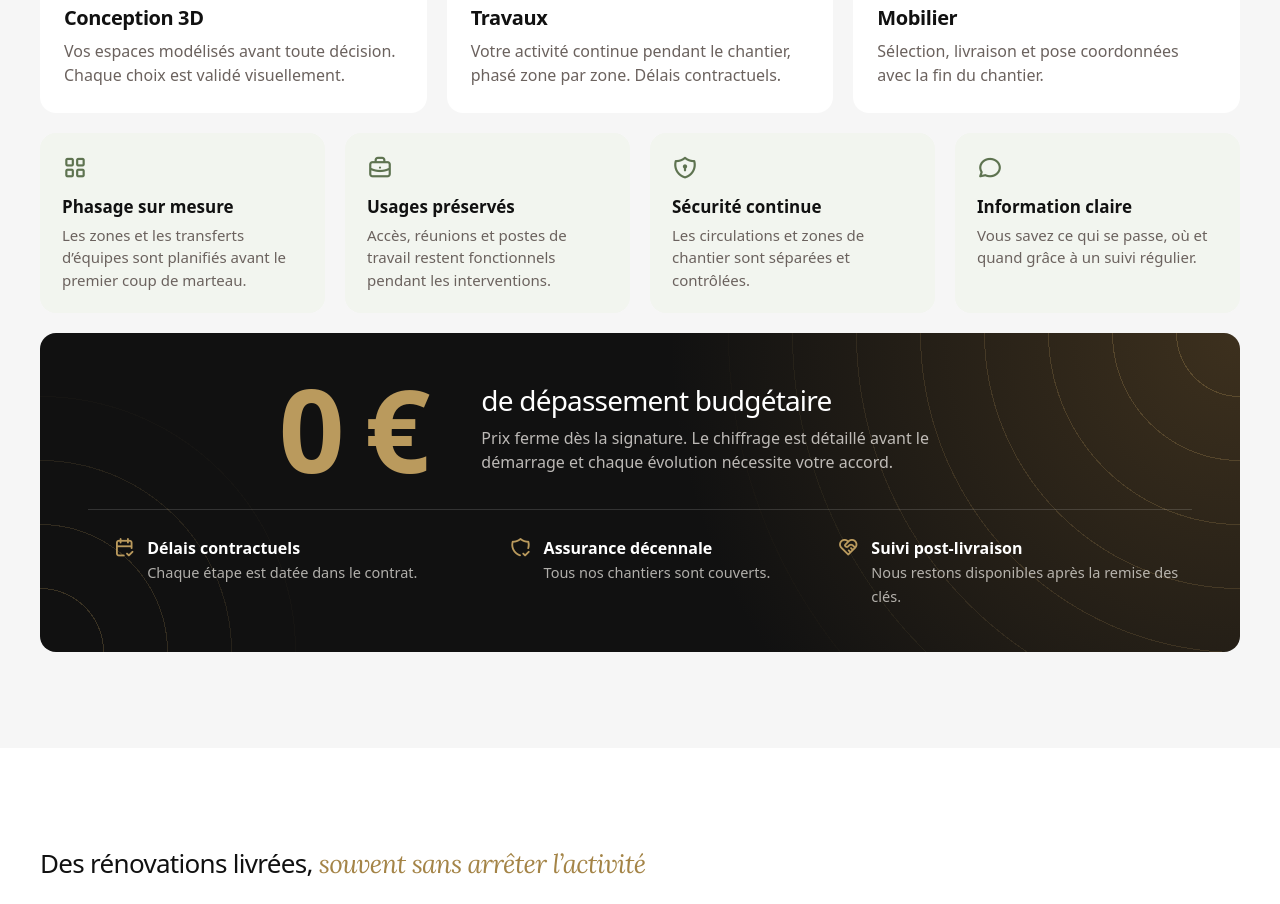
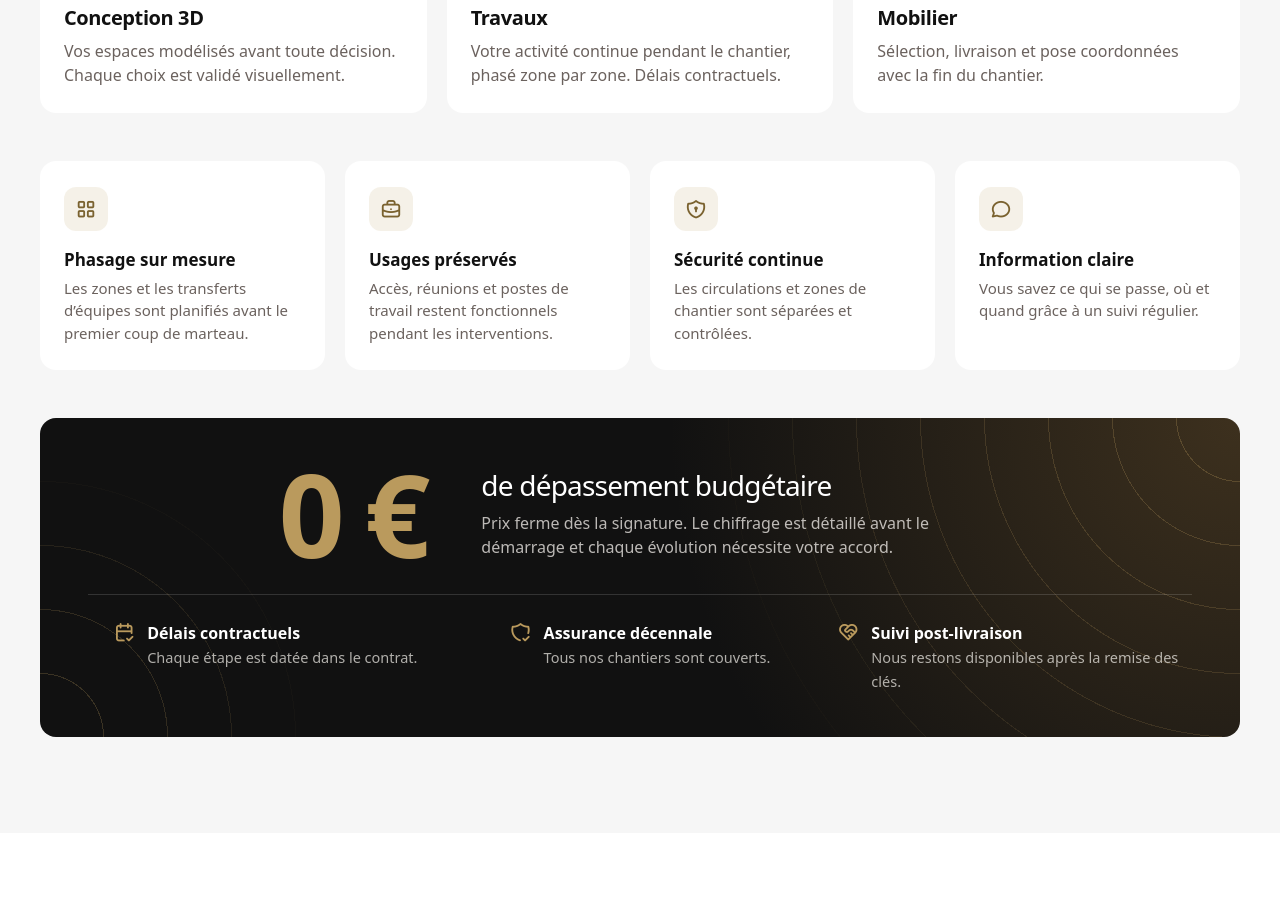
Before and after one commit to remivinel-netizen/clueme-landing-pages, a plain HTML site: page renovation-bureaux-paris-ads/index.html in a window 1280 px wide. Shown: the part 2607-3511 px from the top of the page. Drawn offline with Linux system fonts and the light colour scheme; a web font is replaced by a local one.

Commit message:
Rénovation : cartes site occupé aérées, fond blanc et icônes dorées
Co-Authored-By: Claude Fable 5.2 <noreply@anthropic.com>

```diff
--- a/assets/style.css
+++ b/assets/style.css
@@ -262,3 +262,9 @@ body.lead-sent .sticky{display:none}
 .zero::before{width:1100px;height:1100px;right:-550px;top:-550px}
 .zero::after{width:560px;height:560px;left:-280px;bottom:-280px}
 @media (max-width:640px){.zero::before{width:640px;height:640px;right:-320px;top:-320px}.zero::after{display:none}}
+.points{margin-top:48px}
+.points li{background:#fff;padding:26px 24px}
+.points i{display:grid;place-items:center;width:44px;height:44px;border-radius:12px;background:rgba(186,154,93,.14);color:#7A622F;font-size:22px}
+.points h3{margin-top:16px}
+.points+.zero{margin-top:48px}
+@media (max-width:640px){.points{margin-top:32px}.points+.zero{margin-top:32px}}
--- a/renovation-bureaux-paris-ads/index.html
+++ b/renovation-bureaux-paris-ads/index.html
@@ -11,7 +11,7 @@
 <link href="https://fonts.bunny.net/css?family=instrument-sans:400,500,600,700|lora:400i,500i" rel="stylesheet">
 <link rel="stylesheet" href="https://cdn.jsdelivr.net/npm/@tabler/icons-webfont@3.31.0/dist/tabler-icons.min.css">
 <link rel="preload" as="image" href="../assets/img/project-grape-12.jpg">
-<link rel="stylesheet" href="../assets/style.css?v=5">
+<link rel="stylesheet" href="../assets/style.css?v=6">
 </head>
 <body>
 
```
Also changed, not shown: amenagement-bureaux/index.html (+1 -1 lines).
